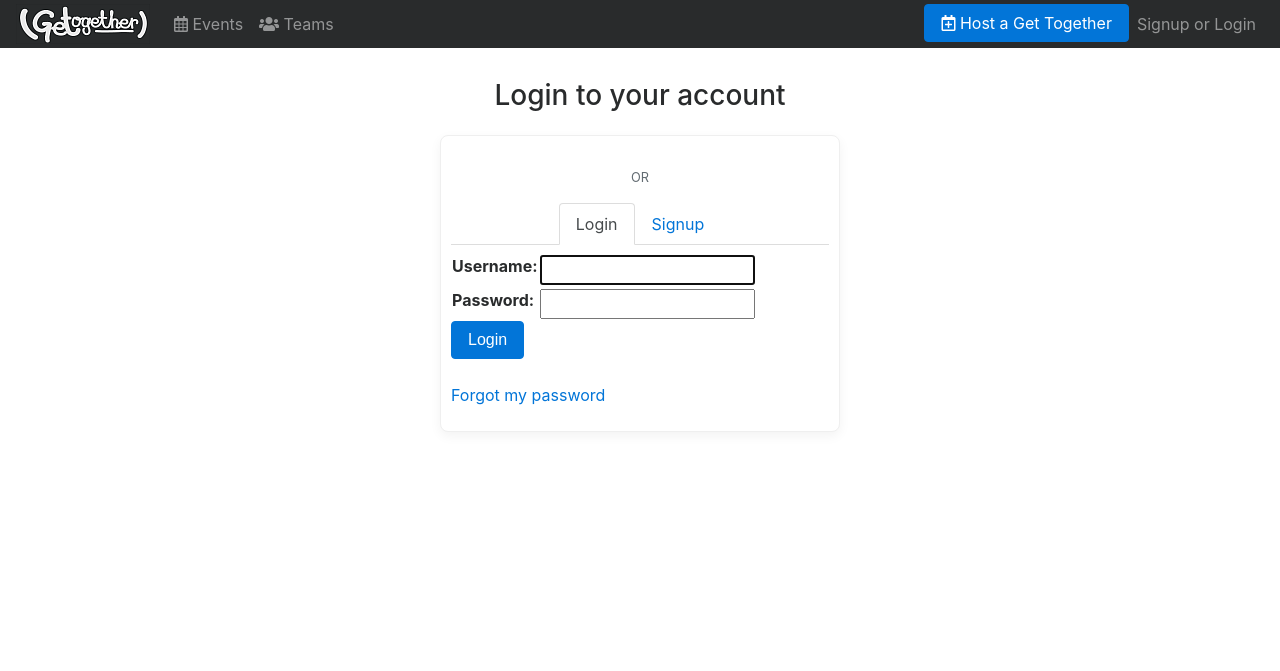
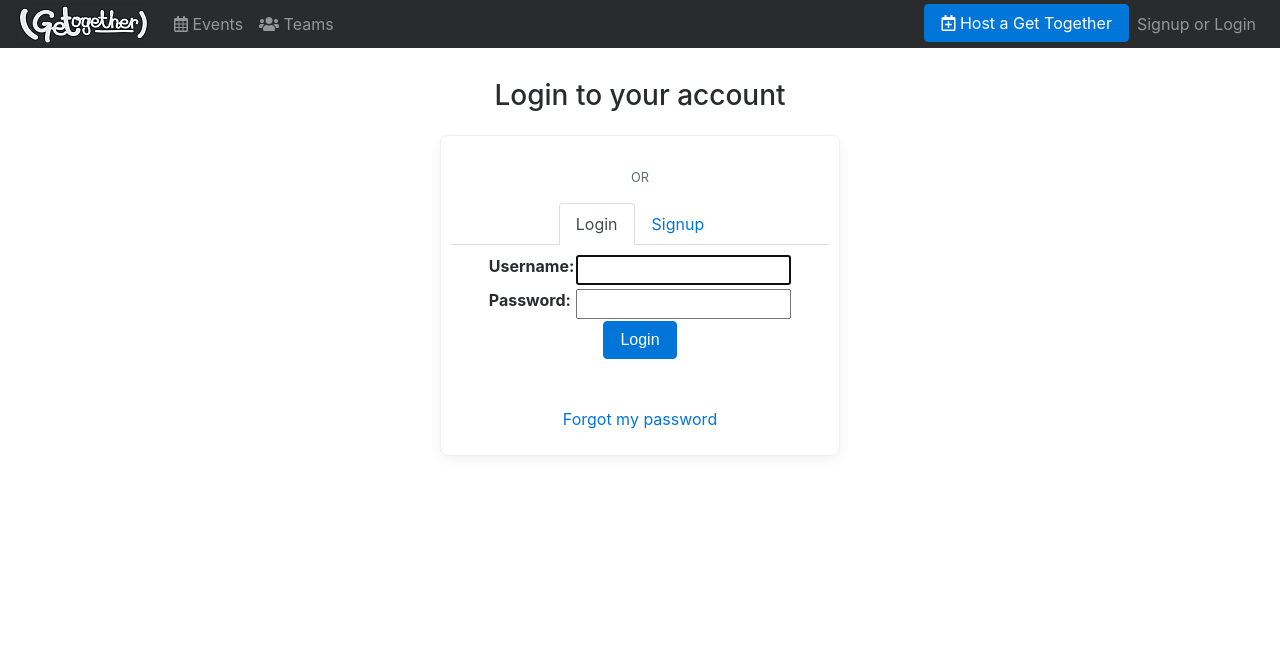
Before and after one commit to GetTogetherComm/GetTogether, a Django app: page /login/ in a window 1280 px wide. Shown: the top 671 px of the page. Run offline with Django 3.2, Linux system fonts and the light colour scheme; data that the repository does not hold is empty; parts of the project's set-up code (start-up, migrations or seed data) failed here and were passed over; some libraries are stand-ins or nearby versions.

Commit message:
aligned login form elelements to center to match current version

```diff
--- a/get_together/templates/get_together/users/login.html
+++ b/get_together/templates/get_together/users/login.html
@@ -27,7 +27,7 @@
             </ul>
             <div class="tab-content" id="localFormContent">
               <div class="tab-pane fade {% if action != 'signup' %}show active{% endif %}" id="login" role="tabpanel" aria-labelledby="login-tab">
-                <form action="#" method="POST">
+                <form action="#" method="POST" class="d-flex flex-column align-items-center">
                     {% csrf_token %}
                     <table>
                     {{ login_form }}
@@ -35,7 +35,7 @@
                     <button class="btn btn-primary" type="submit" name="action" value="login">{% trans "Login" %}</button>
                 </form>
                 <br /><br />
-                <a href="{% url 'password_reset' %}">{% trans "Forgot my password" %}</a>
+                <a class=" d-block text-center" href="{% url 'password_reset' %}">{% trans "Forgot my password" %}</a>
               </div>
               <div class="tab-pane fade {% if action == 'signup' %}show active{% endif %}" id="signup" role="tabpanel" aria-labelledby="signup-tab">
                 <form action="#" method="POST">
```
